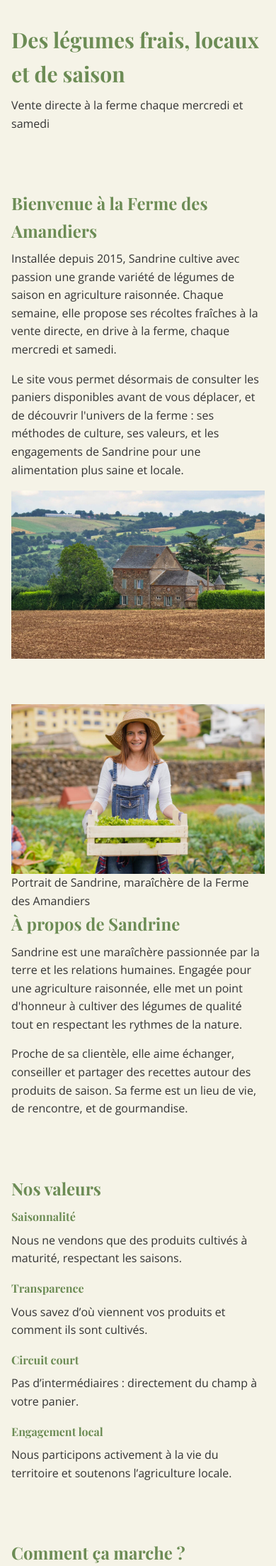
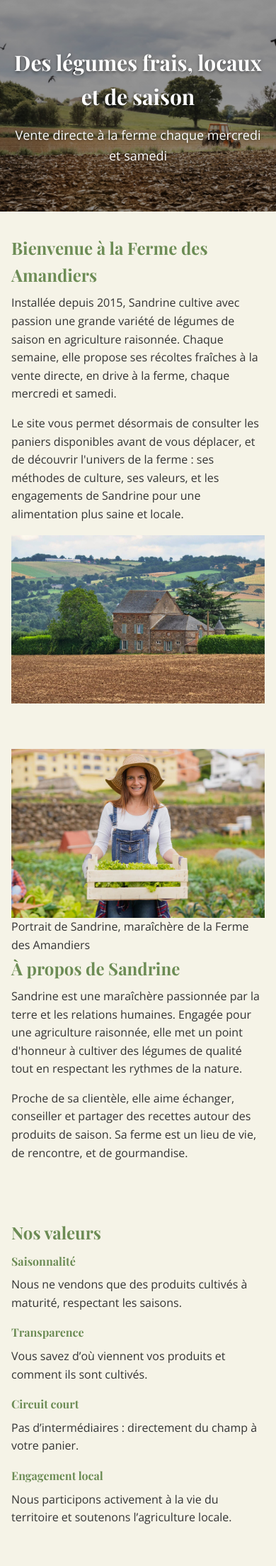
Before and after one commit to mikepixeldev/OCR-CdPD-Projet9-Creation_Site_FermeDesAmandiers, a PHP site: page / in a window 390 px wide. Shown: the part 64-2270 px from the top of the page at 71% size. Run offline with PHP 8.4, Linux system fonts and the light colour scheme.

Commit message:
Add hero section styles and update index.php
Introduced new CSS rules for a responsive hero section, including background image, layout, and text styling. Also added a file header comment to index.php for clarity.

```diff
--- a/assets/css/style.css
+++ b/assets/css/style.css
@@ -113,7 +113,6 @@ header,
 footer,
 section {
     padding: 3.2rem 0;
-    max-width: 120rem;
     margin: auto;
 }
 
@@ -195,6 +194,58 @@ header .site-title h1 {
     padding: .4rem .8rem;
 }
 
+
+/* ------------------ */
+/* HERO             */
+/* ------------------ */
+
+#hero {
+    max-width: none;
+    width: 100vw;
+    margin-left: calc(-50vw + 50%);
+    margin-right: calc(-50vw + 50%);
+    padding: 6.4rem 1.6rem;
+    background:
+        linear-gradient(rgba(0, 0, 0, 0.4), rgba(0, 0, 0, 0.4)),
+        url('../img/hero-header.jpg') no-repeat center center/cover;
+    color: white;
+    text-align: center;
+    display: flex;
+    flex-direction: column;
+    justify-content: center;
+    align-items: center;
+}
+
+#hero h1 {
+    color: white;
+    text-shadow: 0 2px 4px rgba(0, 0, 0, 0.5);
+    margin: 0;
+}
+
+#hero p {
+    text-shadow: 0 1px 3px rgba(0, 0, 0, 0.5);
+    font-size: 1.8rem;
+    margin-top: 1.6rem;
+    margin-bottom: 0;
+    max-width: 80rem;
+}
+
+/* Responsive desktop */
+@media (min-width: 768px) {
+    #hero {
+        min-height: 50rem;
+        padding: 8rem 2rem;
+    }
+
+    #hero h1 {
+        font-size: 4.8rem;
+    }
+
+    #hero p {
+        font-size: 2rem;
+    }
+}
+
 /* ------------------ */
 /* FOOTER             */
 /* ------------------ */
--- a/index.php
+++ b/index.php
@@ -1,4 +1,6 @@
 <?php
+// index.php
+
 // Variables spécifiques à cette page (SEO + performance)
 $title = "Ferme des Amandiers • Accueil";
 $metaDescription = "Découvrez la Ferme des Amandiers : légumes de saison en vente directe, chaque mercredi et samedi.";
```
